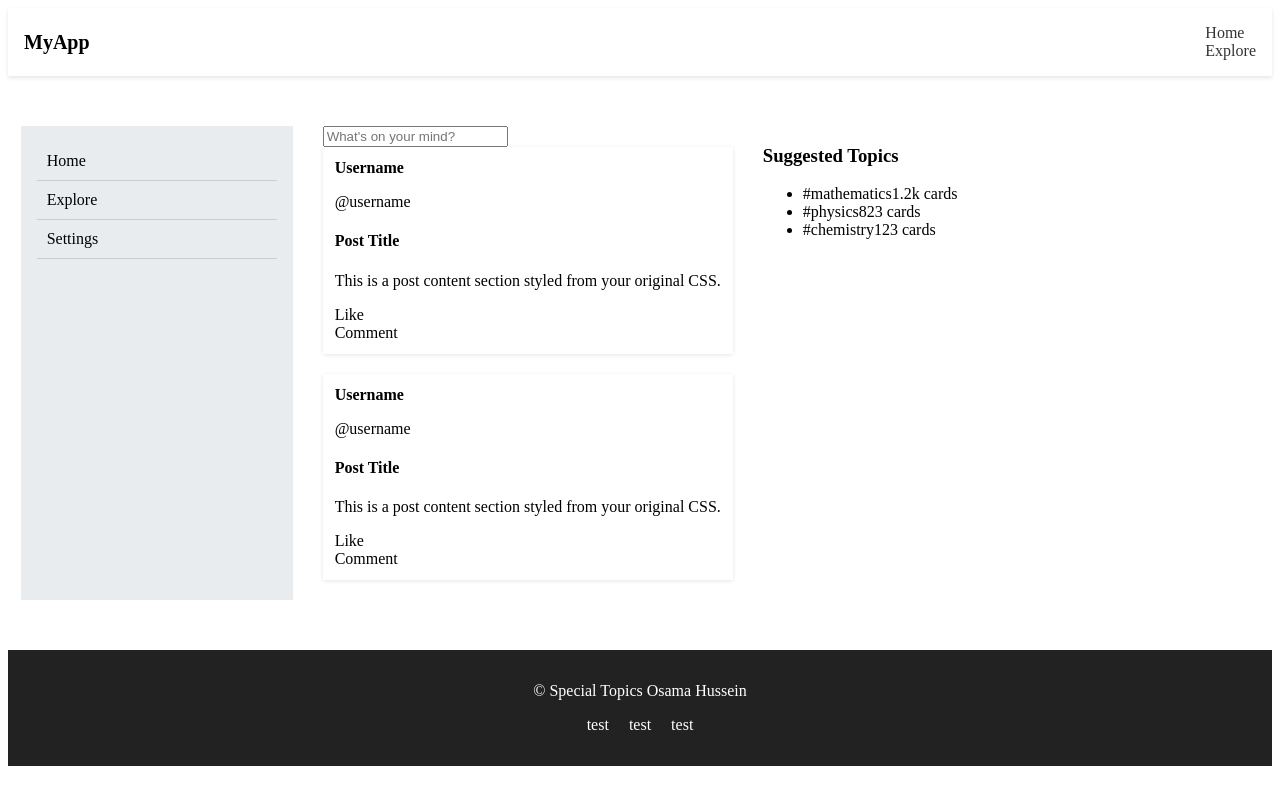
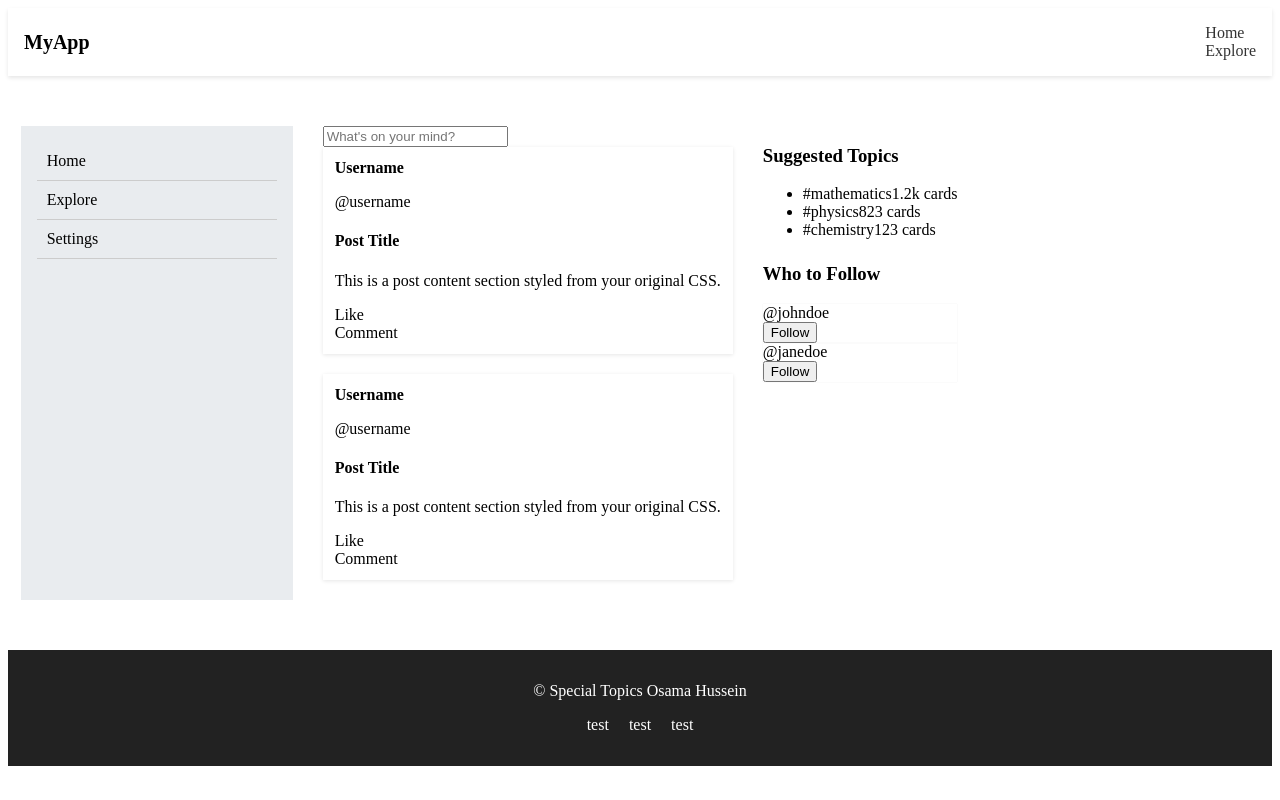
Before and after one commit to osamahussein-dev/1-percent, a React (Vite) app: page /home in a window 1280 px wide. Built offline with nearby package versions, Linux system fonts and the light colour scheme.

Commit message:
Add Follow section and cards on the right side of the page (under the suggestion)

```diff
--- /dev/null
+++ b/src/components/Follow.jsx
@@ -0,0 +1,18 @@
+import FollowCard from "./FollowCard";
+import "../css/followcard.css";
+
+function Follow() {
+  return (
+    <div className="follow-section">
+      <h3 className="text-md font-semibold text-gray-800 mb-4">
+        Who to Follow
+      </h3>
+      <div className="flex flex-col gap-4">
+        <FollowCard username="johndoe" />
+        <FollowCard username="janedoe" />
+      </div>
+    </div>
+  );
+}
+
+export default Follow;
--- /dev/null
+++ b/src/components/FollowCard.jsx
@@ -0,0 +1,14 @@
+import "../css/followcard.css";
+
+function FollowCard({ username }) {
+  return (
+    <div className="follow-card bg-white p-3 rounded-lg shadow flex items-center justify-between">
+      <div className="text-gray-800 font-medium">@{username}</div>
+      <button className="bg-black text-white px-3 py-1 rounded-full text-sm">
+        Follow
+      </button>
+    </div>
+  );
+}
+
+export default FollowCard;
--- /dev/null
+++ b/src/css/followcard.css
@@ -0,0 +1,7 @@
+.follow-card {
+  box-shadow: 0 0 1px #00000018;
+}
+
+.follow-section {
+  margin-top: 24px;
+}
--- a/src/pages/Home.jsx
+++ b/src/pages/Home.jsx
@@ -2,6 +2,7 @@ import Content from "../components/Content";
 import SideBar from "../components/SideBar";
 import SideList from "../components/SideList";
 import Suggestions from "../components/Suggestions";
+import Follow from "../components/Follow";
 import "../css/home.css";
 
 const Home = () => {
@@ -14,6 +15,7 @@ const Home = () => {
         <Content />
         <div className="w-full lg:w-[250px]">
           <Suggestions />
+          <Follow />
         </div>
       </div>
     </div>
```
